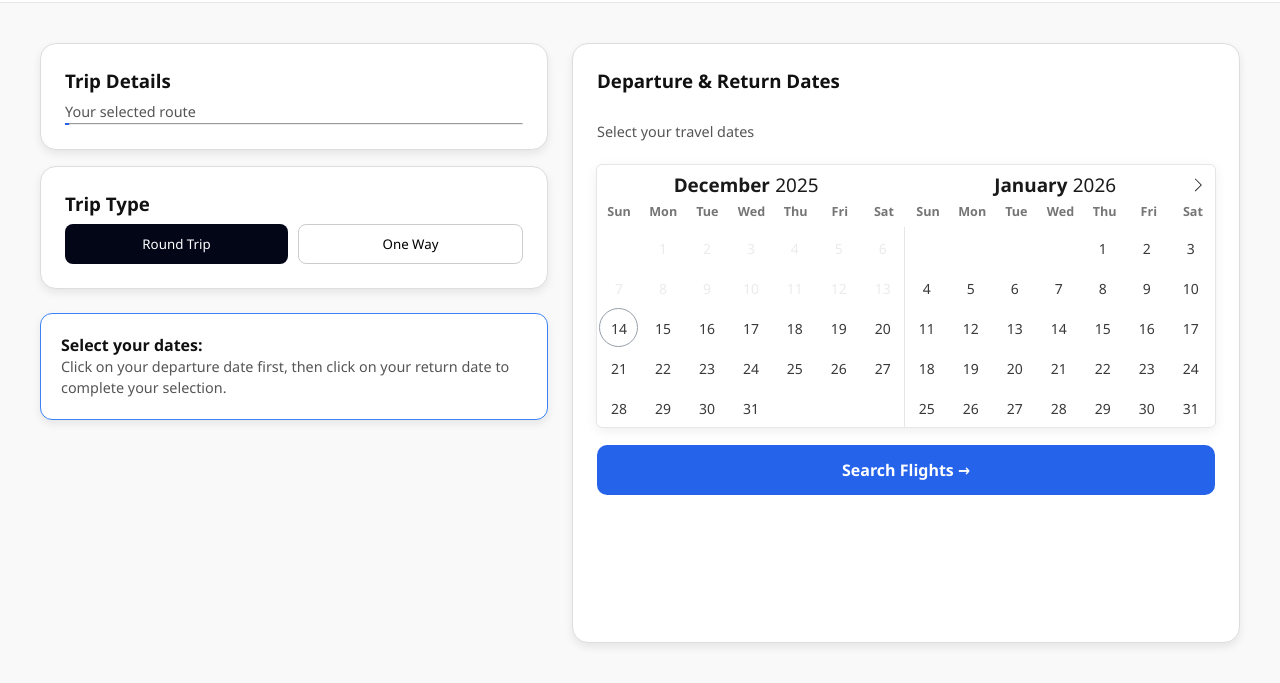
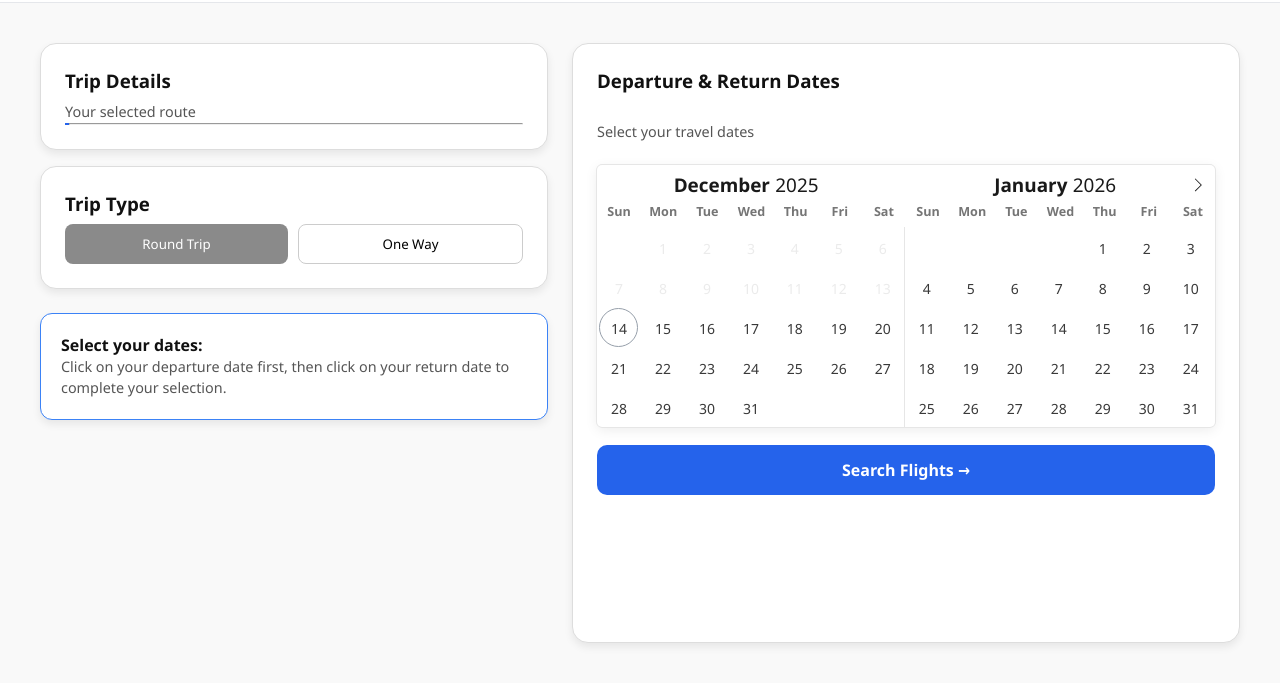
Before and after one commit to ZaryaA101/FlightSight, a website: page frontend/html/calendar.html in a window 1280 px wide. In both pictures the pointer is over the button "Round Trip". Shown: the part 89-772 px from the top of the page. Drawn offline with nearby package versions, Linux system fonts and the light colour scheme.

Commit message:
added hover effect to a button

```diff
--- a/frontend/css/styles.css
+++ b/frontend/css/styles.css
@@ -343,8 +343,6 @@ body {
   gap: 20px;
 }
 
-
-
 /* Search Flights button */
 #searchFlights {
   bottom: 20px;
@@ -386,6 +384,10 @@ body {
   cursor: pointer;
 }
 
+.trip-type button:hover {
+  background: #8a8a8a;
+}
+
 .trip-type .active {
   background: #020617;
   color: white;
```
